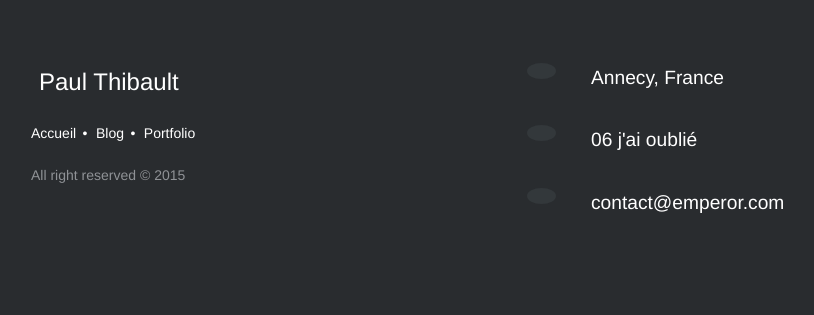
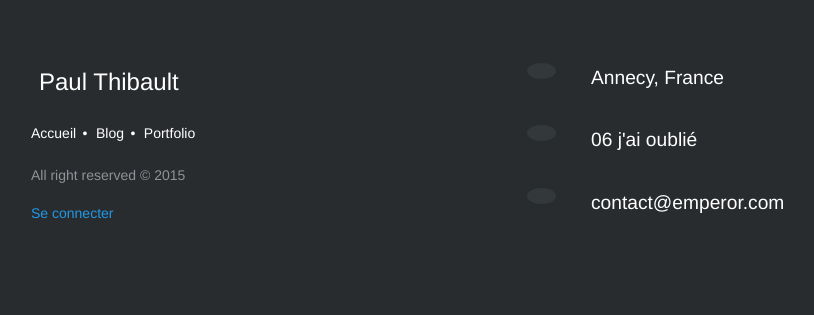
Before and after one commit to ColinPeyrat/portfolio-paul, a PHP site: page / in a window 1280 px wide. Shown: the part 1311-1626 px from the top of the page, without its empty margins (48-862 px from the left). Run offline with PHP 8.4, Linux system fonts and the light colour scheme; some libraries are stand-ins or nearby versions.

Commit message:
add admin link

```diff
--- a/index.php
+++ b/index.php
@@ -68,6 +68,7 @@ mysqli_close($CONNEXION);
                     <a href="#">Portfolio</a>
                 </p>
                 <p class="copywrite">All right reserved © 2015</p>
+                <p class="copywrite"><a href="admin/index.php">Se connecter</a></p>
             </div>
             <div class="small-12 medium-6 large-4 columns">
                 <ul class="contact">
```
